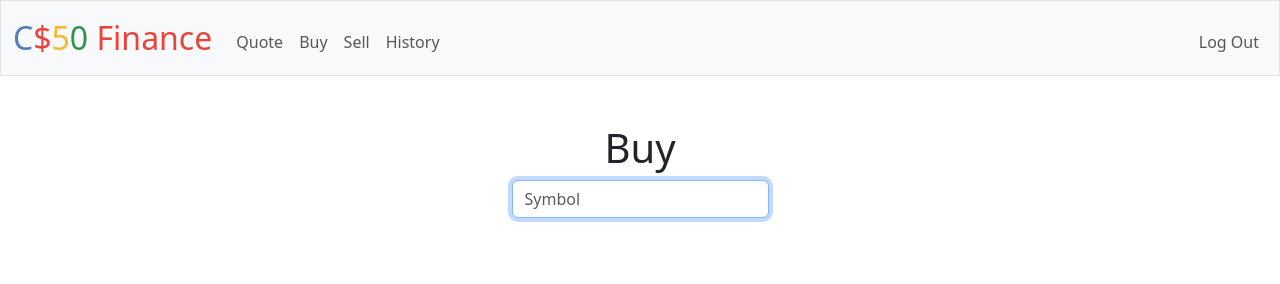
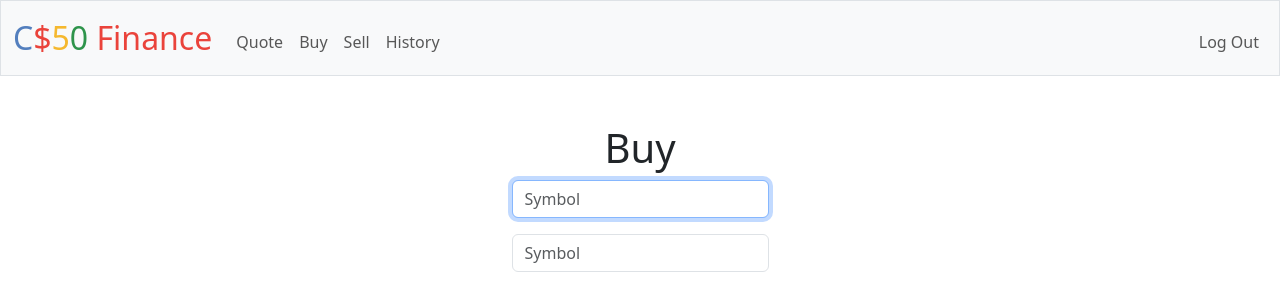
Before and after one commit to sevensora/bored, a Flask app: page /buy in a window 1280 px wide. Shown: the top 284 px of the page. Run offline with Flask 3, Linux system fonts and the light colour scheme; a user stored in the database is signed in; some libraries are stand-ins or nearby versions.

Commit message:
Tue, Apr 23, 2024, 11:19 PM +10:00

```diff
--- a/finance/templates/buy.html
+++ b/finance/templates/buy.html
@@ -10,8 +10,12 @@
     <form action="/buy" method="post">
         <form action="mb-3">
             <div class="mb-3">
-                <input autocomplete="off" autofocus class="form-control mx-auto w-auto" name="symbol" placeholder="Symbol"
+                <input autocomplete="off" autofocus class="form-control mx-auto w-auto" name="symbol" placeholder="Symbol" type="text">
             </div>
+            <div class="mb-3">
+                <input autocomplete="off" autofocus class="form-control mx-auto w-auto" name="share" placeholder="Symbol" type="number">
+            </div>
+            <button class="btn btn-primary" type="submit">Buy</button>
         </form>
 
 {% endblock %}
```
